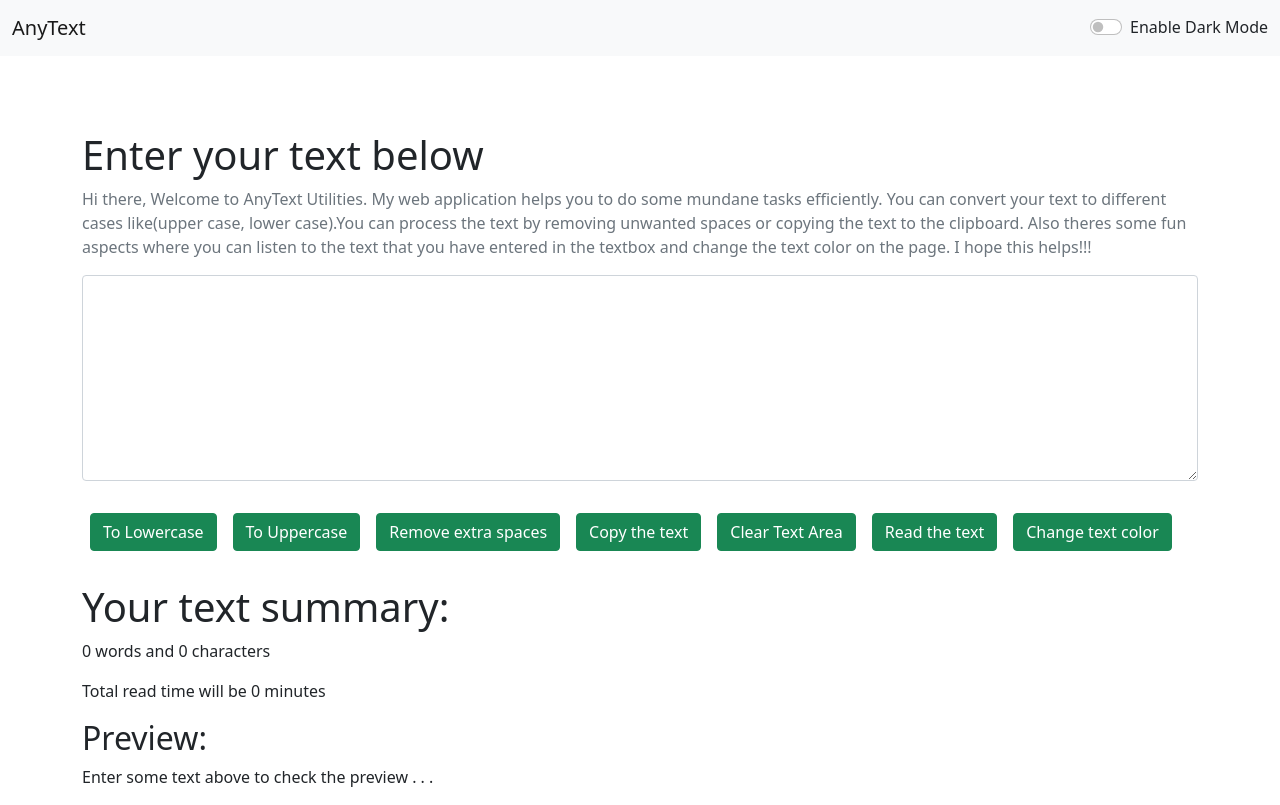
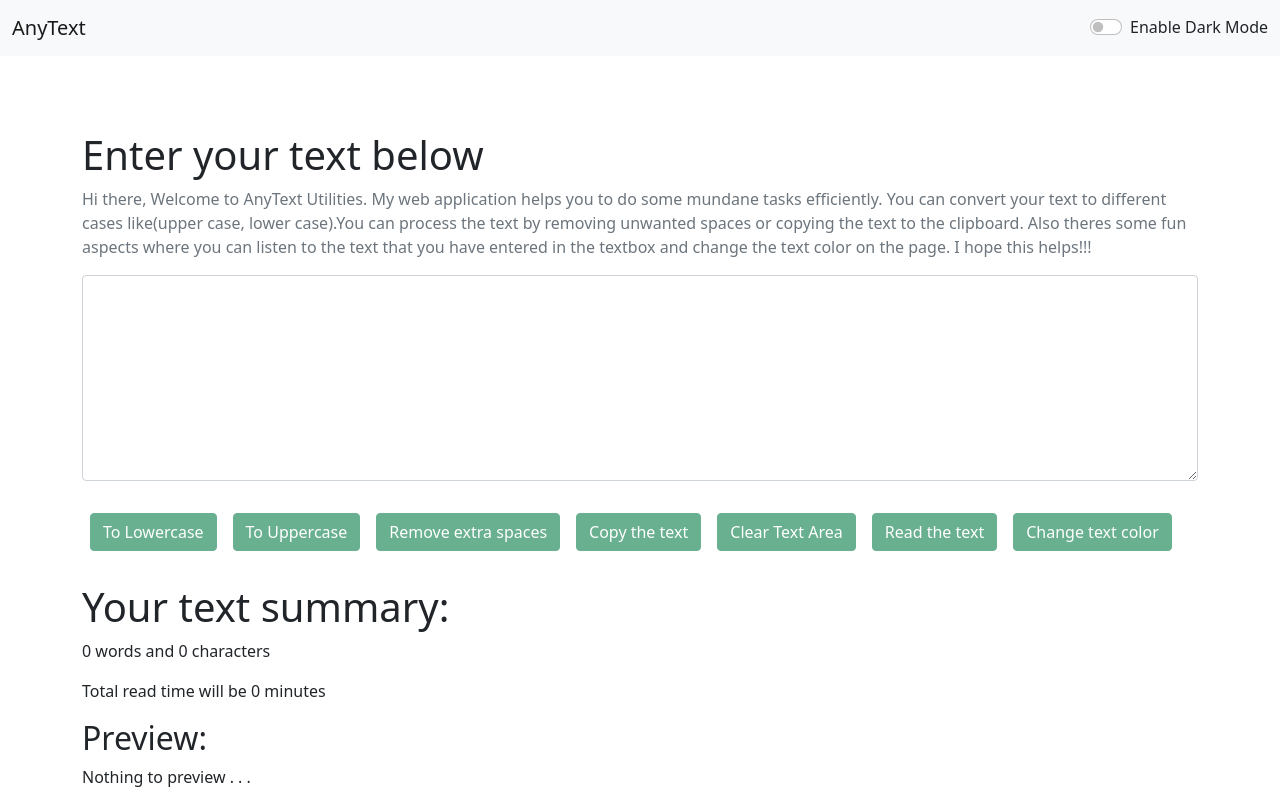
Before and after one commit to cdandale26/AnyTextUtils, a React (Create React App) app: page / in a window 1280 px wide. Built offline with nearby package versions, Linux system fonts and the light colour scheme.

Commit message:
bug(css): Fixed a bug where we could use the function buttons even if there was no text in the text area, fixed it by disabling the buttons until some text is entered in the text area

```diff
--- a/src/components/TextForm.js
+++ b/src/components/TextForm.js
@@ -18,76 +18,51 @@ export default function TextForm(props) {
 
     /**Function to convert the text in the text area to uppercase */
     const handleUpperClick = () => {
-        if(text.length>0){
         let newText = text.toUpperCase();
         setText(newText);
         props.showAlert('Converted to Uppercase.','success');
-        }else{
-            props.showAlert('No text available for conversion.Please enter text to convert to uppercase','warning');
-        }
     }
 
     /**Function to remove the extra spaces in between the text so as to make the text more readable */
     const handleRemoveSpaceClick =() => {
-        if(text.length>0){
         let newText = text.split(/[ ]+/);
         setText(newText.join(' '));
         props.showAlert('Removed lots of extraspaces from the text.','success');
-        }else{
-            props.showAlert('No text available.Please enter text to remove extra spaces..','warning');
-        }
     }
 
     /**Function to copy the entire text from the text area into clipboard  */
     const handleCopyClick = () =>{
-        if(text.length>0){
         let text = document.getElementById('exampleFormControlTextarea1');
         text.select();
         navigator.clipboard.writeText(text.value);
         props.showAlert('Text is copied to the clipboard.','success');
-        }else{
-            props.showAlert('Cannot copy empty text.Please enter text to be copied!','warning');
-        }
     }
 
     /**Function to clear the textarea */
     const handleClearClick = () =>{
-        if(text.length>0){
         let newText = '';
         setText(newText);
         props.showAlert('Text area is cleared.','success');
-        }else{
-            props.showAlert('Text area is already clear.','warning');
-        }
     }
 
     /**Fuction to read out the text that is currently present in the textarea */
     const handleSpeakClick = () => {
-        if(text.length>0){
         if(text){
             let msg = new SpeechSynthesisUtterance();
             msg.text = text;
             window.speechSynthesis.speak(msg);
             props.showAlert('Reading the text...','success');
-
-        }
-        }else{
-            props.showAlert('Cannot read nothing.. :P. Please enter some text!','warning');
         }
     }
 
     /**Function to change the color in the text area randomly. This is fun functionality specific to a page */
     const handleColorClick = () => {
-        if(text.length>0){
         const colors = ['sandybrown', 'mediumaquamarine', 'coral','indianred','dodgerblue','blueviolet','seagreen']
         let randomcolor = Math.random()*10 ;
         let color = (Math.ceil(randomcolor))%7;
         document.querySelector('#exampleFormControlTextarea1').style.background = 'rgb(33,37,41, 10%)';
         document.querySelector('#exampleFormControlTextarea1').style.color = colors[color];
         props.showAlert('Text color changed','success');
-        }else{
-            props.showAlert('Cannot change color of empty text.Please enter text to change color.','warning');
-        }
     }
 
     /**Function to record any changes in the text area and use these changes to update the text variable
@@ -111,20 +86,20 @@ export default function TextForm(props) {
                 <div className="mb-3">
                     <textarea value={text} onChange ={handleOnChange} className="form-control" id="exampleFormControlTextarea1" rows="8"></textarea>
                 </div>
-                <button className="btn btn-success mx-2 my-3" onClick={handleLowerClick}>To Lowercase</button>
-                <button className="btn btn-success mx-2 my-3" onClick={handleUpperClick}>To Uppercase</button>
-                <button className="btn btn-success mx-2 my-3" onClick={handleRemoveSpaceClick}> Remove extra spaces</button>
-                <button className="btn btn-success mx-2 my-3" onClick={handleCopyClick}>Copy the text</button>
-                <button className="btn btn-success mx-2 my-3" onClick={handleClearClick}>Clear Text Area</button>
-                <button className="btn btn-success mx-2 my-3" onClick={handleSpeakClick}>Read the text</button>
-                <button className="btn btn-success mx-2 my-3" onClick={handleColorClick}>Change text color</button>
+                <button disabled ={text.length === 0} className="btn btn-success mx-2 my-3" onClick={handleLowerClick}>To Lowercase</button>
+                <button disabled ={text.length === 0} className="btn btn-success mx-2 my-3" onClick={handleUpperClick}>To Uppercase</button>
+                <button disabled ={text.length === 0} className="btn btn-success mx-2 my-3" onClick={handleRemoveSpaceClick}> Remove extra spaces</button>
+                <button disabled ={text.length === 0} className="btn btn-success mx-2 my-3" onClick={handleCopyClick}>Copy the text</button>
+                <button disabled ={text.length === 0} className="btn btn-success mx-2 my-3" onClick={handleClearClick}>Clear Text Area</button>
+                <button disabled ={text.length === 0} className="btn btn-success mx-2 my-3" onClick={handleSpeakClick}>Read the text</button>
+                <button disabled ={text.length === 0} className="btn btn-success mx-2 my-3" onClick={handleColorClick}>Change text color</button>
             </div>
             <div className="container my-3">
                 <h1>Your text summary:</h1>
                 <p>{(text ==='') ? 0 : text.split(' ').filter((element) =>{return element.length !=0}).length } words and {text.length} characters</p>
                 <p>Total read time will be { (text.length>0?(text.split(' ').length)/125 : 0)} minutes</p>
                 <h2>Preview:</h2>
-                <p>{text.length>0?text: 'Enter some  text above to check the preview . . .'}</p>
+                <p>{text.length>0?text: 'Nothing to preview . . .'}</p>
             </div>
         </>
     )
```
Lines whose indentation alone changed are shown as unchanged.
